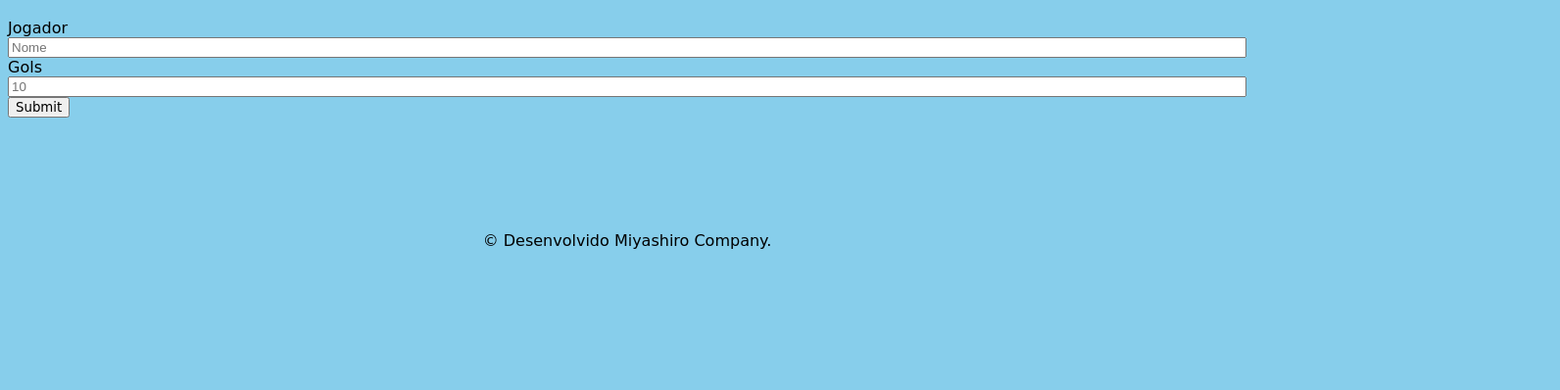
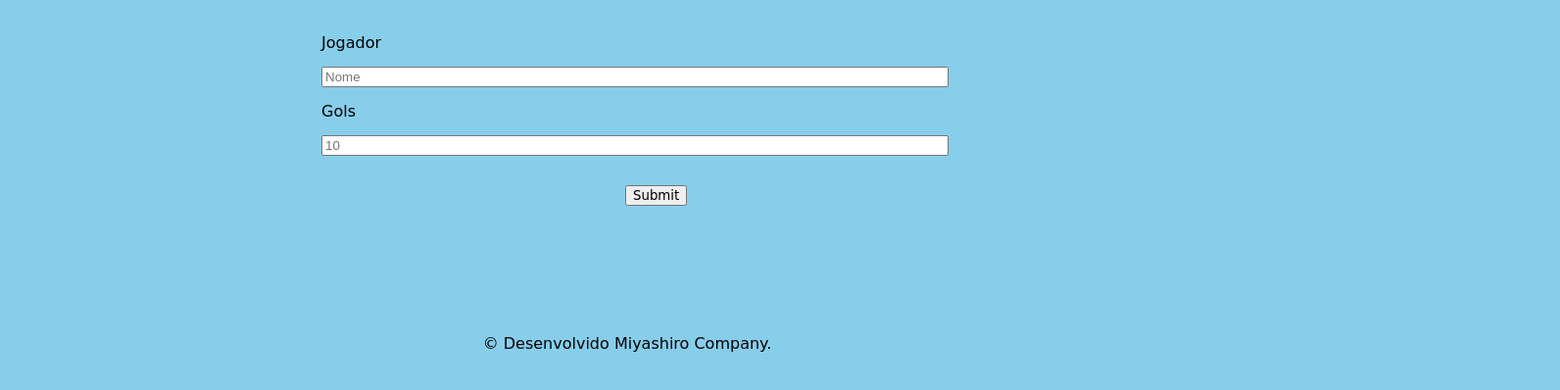
Before and after one commit to WesleyDev93/PROJETO-API-FUTEBOL, a website with bundled scripts: page novoJogador.html in a window 1280 px wide. Shown: the part 324-722 px from the top of the page at 98% size, 1592 px wide, since content can reach past the window. Built offline with nearby package versions, Linux system fonts and the light colour scheme.

Commit message:
Estilização  desktop

```diff
--- a/front-end/assets/css/componentes/_index.scss
+++ b/front-end/assets/css/componentes/_index.scss
@@ -129,20 +129,24 @@
 
 
         display: flex;
-         flex-direction: column;
+        flex-direction: column;
+        left: 320px;
+        position: relative;
+
+
 
     }
     .Jogador02 {
 
 
+        width: 50%;
 
 
     }
     .nomeJogador {
 
         @include textoPrincipal;
-
-
+        margin: 15px 0px 15px 0px;
 
 
     }
@@ -150,6 +154,7 @@
 
         @include textoPrincipal;
 
+        margin: 15px 0px 15px 0px;
 
 
     }
@@ -157,13 +162,19 @@
 
 
 
+        width: 50%;
+
 
     }
     .enviarDados {
 
         @include textoPrincipal;
 
+        left: 630px;
+        position: relative;
 
+
+        margin: 30px 0px 15px 0px;
 
     }
 
```
Also changed, not shown: front-end/assets/css/style.css, 1 other file.
